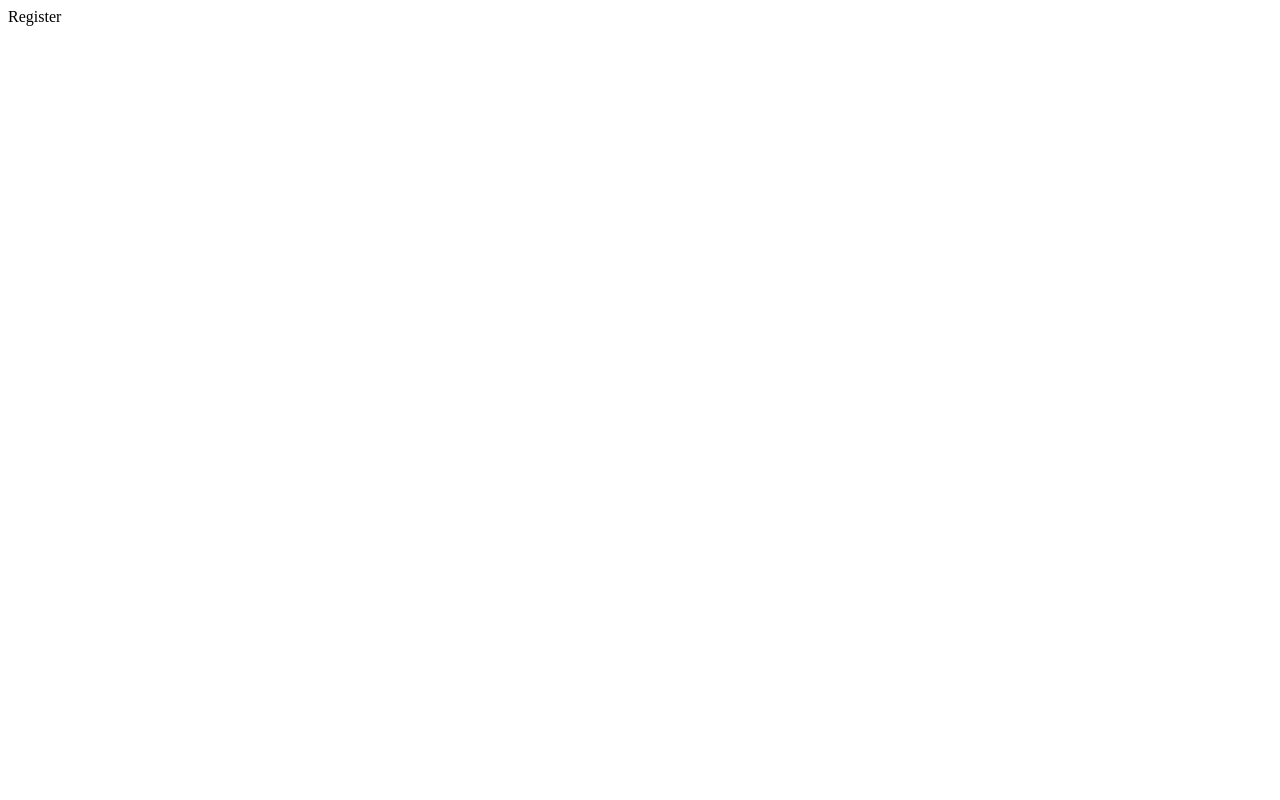
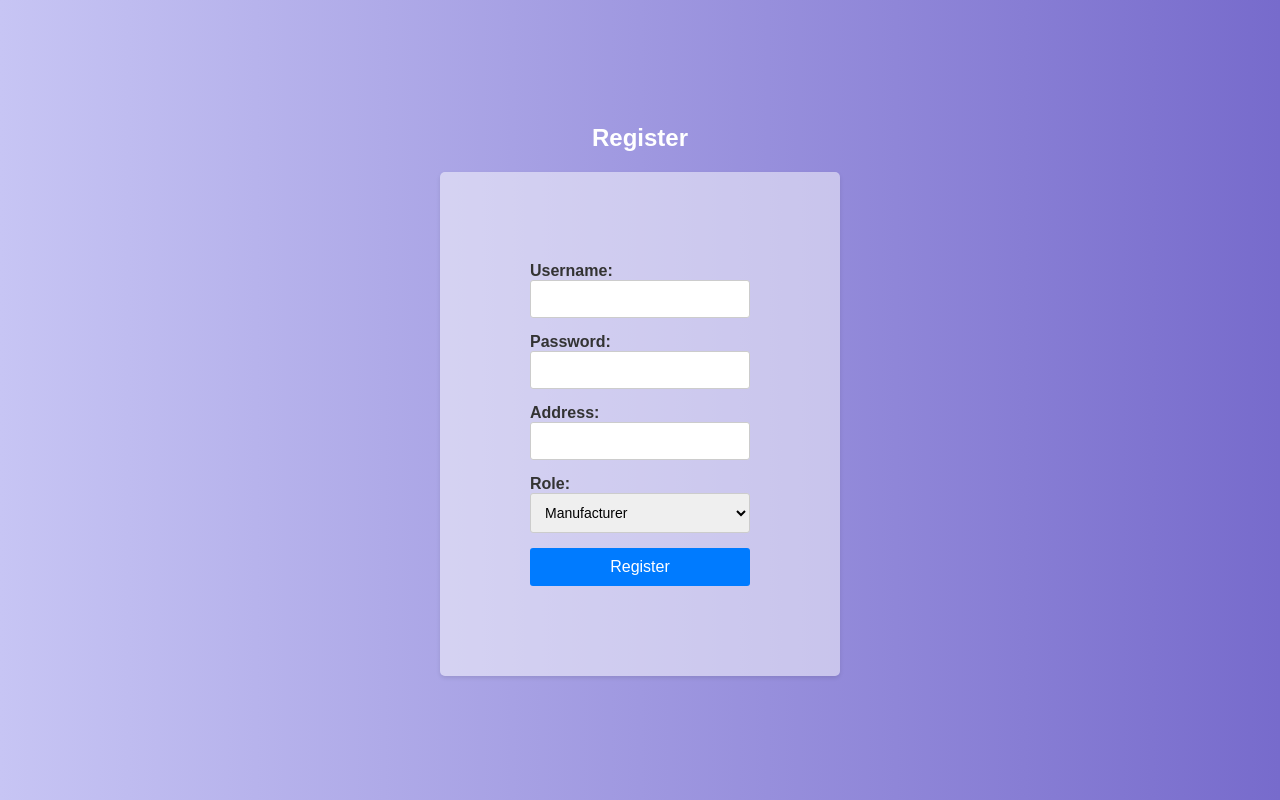
Before and after one commit to SumitPokhriyal5/GoClock, a React (Vite) app in the folder frontend/: page /register in a window 1280 px wide. Built offline with nearby package versions, Linux system fonts and the light colour scheme.

Commit message:
regiter page with scss

```diff
--- a/frontend/package.json
+++ b/frontend/package.json
@@ -28,6 +28,7 @@
     "eslint": "^8.38.0",
     "eslint-plugin-react-hooks": "^4.6.0",
     "eslint-plugin-react-refresh": "^0.3.4",
+    "sass": "^1.62.1",
     "typescript": "^5.0.2",
     "vite": "^4.3.2"
   }
--- a/frontend/src/components/Auth/LoginForm.tsx
+++ b/frontend/src/components/Auth/LoginForm.tsx
@@ -1,4 +1,3 @@
-import React from 'react'
 
 const LoginForm = () => {
   return (
--- a/frontend/src/components/Auth/RegisterForm.tsx
+++ b/frontend/src/components/Auth/RegisterForm.tsx
@@ -1,9 +1,80 @@
-import React from 'react'
+import React, { useState } from "react";
+import { useDispatch } from "react-redux";
+import { registerUserApi } from "../../utils/api";
+import { IUserRegister } from "../../types/user.types";
+import { ThunkDispatch } from "redux-thunk";
+import { AnyAction } from "redux";
 
-const RegisterForm = () => {
+const RegisterForm: React.FC = () => {
+  const dispatch = useDispatch<ThunkDispatch<any, null, AnyAction>>();
+  const [username, setUsername] = useState("");
+  const [password, setPassword] = useState("");
+  const [address, setAddress] = useState("");
+  const [role, setRole] = useState<"Manufacturer" | "Transporter">("Manufacturer");
+
+  const handleRegister = async (e : React.MouseEvent<HTMLButtonElement, MouseEvent>) => {
+    e.preventDefault()
+    const userData: IUserRegister = {
+      username,
+      password,
+      address,
+      role,
+    };
+
+    try {
+      await dispatch(registerUserApi(userData));
+      console.log('register successfull')
+    } catch (error) {
+      console.log("Registration failed:", error);
+    }
+  };
+
   return (
-    <div>RegisterForm</div>
-  )
-}
 
-export default RegisterForm
+      <form>
+        <div>
+          <label htmlFor="username">Username:</label>
+          <input
+            type="text"
+            id="username"
+            value={username}
+            onChange={(e:React.ChangeEvent<HTMLInputElement>) => setUsername(e.target.value)}
+          />
+        </div>
+        <div>
+          <label htmlFor="password">Password:</label>
+          <input
+            type="password"
+            id="password"
+            value={password}
+            onChange={(e:React.ChangeEvent<HTMLInputElement>) => setPassword(e.target.value)}
+          />
+        </div>
+        <div>
+          <label htmlFor="address">Address:</label>
+          <input
+            type="text"
+            id="address"
+            value={address}
+            onChange={(e:React.ChangeEvent<HTMLInputElement>) => setAddress(e.target.value)}
+          />
+        </div>
+        <div>
+          <label htmlFor="role">Role:</label>
+          <select
+            id="role"
+            value={role}
+            onChange={(e:React.ChangeEvent<HTMLSelectElement>) => setRole(e.target.value as "Manufacturer" | "Transporter")}
+          >
+            <option value="Manufacturer">Manufacturer</option>
+            <option value="Transporter">Transporter</option>
+          </select>
+        </div>
+        <button type="button" onClick={handleRegister}>
+          Register
+        </button>
+      </form>
+  );
+};
+
+export default RegisterForm;
--- a/frontend/src/main.tsx
+++ b/frontend/src/main.tsx
@@ -3,6 +3,7 @@ import App from './App.tsx'
 import { BrowserRouter } from 'react-router-dom'
 import { Provider } from 'react-redux'
 import { store } from './store/store.ts'
+import './scss/main.scss'
 
 ReactDOM.createRoot(document.getElementById('root') as HTMLElement).render(
   <BrowserRouter>
--- a/frontend/src/pages/Login.tsx
+++ b/frontend/src/pages/Login.tsx
@@ -1,4 +1,3 @@
-import React from 'react'
 
 const Login = () => {
   return (
--- a/frontend/src/pages/PageNotFound.tsx
+++ b/frontend/src/pages/PageNotFound.tsx
@@ -1,4 +1,3 @@
-import React from 'react'
 
 const PageNotFound = () => {
   return (
--- a/frontend/src/pages/Register.tsx
+++ b/frontend/src/pages/Register.tsx
@@ -1,8 +1,11 @@
-import React from 'react'
-
+import RegisterForm from "../components/Auth/RegisterForm"
+import '../scss/register.scss'
 const Register = () => {
   return (
-    <div>Register</div>
+    <div className="register">
+      <h1>Register</h1>
+      <RegisterForm />
+    </div>
   )
 }
 
--- /dev/null
+++ b/frontend/src/scss/main.scss
@@ -0,0 +1,10 @@
+* {
+	box-sizing: border-box;
+	margin: 0;
+	padding: 0;
+	font-family: Raleway, sans-serif;
+}
+
+body {
+	background: linear-gradient(90deg, #C7C5F4, #776BCC);
+}
--- /dev/null
+++ b/frontend/src/scss/register.scss
@@ -0,0 +1,87 @@
+.register {
+    display: flex;
+    flex-direction: column;
+    align-items: center;
+    justify-content: center;
+    height: 100vh;
+
+    h1 {
+      font-size: 24px;
+      margin-bottom: 20px;
+      color: #fff;
+    }
+  }
+
+  form {
+    width: 400px;
+    max-width: 100%;
+    padding: 90px;
+    background-color: rgba(255, 255, 255, 0.5);
+    border-radius: 5px;
+    box-shadow: 0 2px 4px rgba(0, 0, 0, 0.1);
+
+    div {
+      margin-bottom: 15px;
+
+      label {
+        font-size: 16px;
+        font-weight: bold;
+        color: #333;
+      }
+
+      input,
+      select {
+        width: 100%;
+        padding: 10px;
+        border: 1px solid #ccc;
+        border-radius: 3px;
+        font-size: 14px;
+      }
+    }
+
+    button {
+      width: 100%;
+      padding: 10px;
+      background-color: #007bff;
+      color: #fff;
+      border: none;
+      border-radius: 3px;
+      font-size: 16px;
+      cursor: pointer;
+      transition: background-color 0.3s;
+      position: relative;
+
+      &:hover {
+        background-color: #0056b3;
+      }
+
+      &::after {
+        content: "";
+        position: absolute;
+        top: 50%;
+        left: 50%;
+        transform: translate(-50%, -50%);
+        display: none;
+        width: 12px;
+        height: 12px;
+        border: 2px solid #fff;
+        border-top-color: transparent;
+        border-radius: 50%;
+        animation: spin 0.8s linear infinite;
+      }
+
+      &.loading {
+        pointer-events: none;
+
+        &::after {
+          display: block;
+        }
+      }
+    }
+  }
+
+  @keyframes spin {
+    to {
+      transform: translate(-50%, -50%) rotate(360deg);
+    }
+  }
--- a/frontend/src/utils/api.ts
+++ b/frontend/src/utils/api.ts
@@ -5,14 +5,26 @@
 import axios from "axios"
 import { AppDispatch } from "../store/store"
 import { errorUserData, loadingUserData, loginUser } from "../store/user/user.action"
+import { IUserRegister } from "../types/user.types"
 
+// register user api
+export const registerUserApi = (data : IUserRegister ) => async( dispatch : AppDispatch) => {
+    dispatch(loadingUserData())
+    try {
+        await axios.post(`${import.meta.env.VITE_REACT_URL}/user/register`, {
+            ...data
+        })
+    } catch (error: any) {
+        dispatch(errorUserData(error.message))
+    }
+}
 
 // login user api
 export const loginUserApi = (data: {email:string, password: string}) => async( dispatch : AppDispatch ) => {
     dispatch(loadingUserData())
     try{
-        const res = await axios.post(`${import.meta.env.VITE_REACT_URL}/login` , {
-            data
+        const res = await axios.post(`${import.meta.env.VITE_REACT_URL}/user/login` , {
+            ...data
         })
         dispatch(loginUser(res.data))
     }
```
Also changed, not shown: frontend/src/types/user.types.ts (+7 -0 lines).
